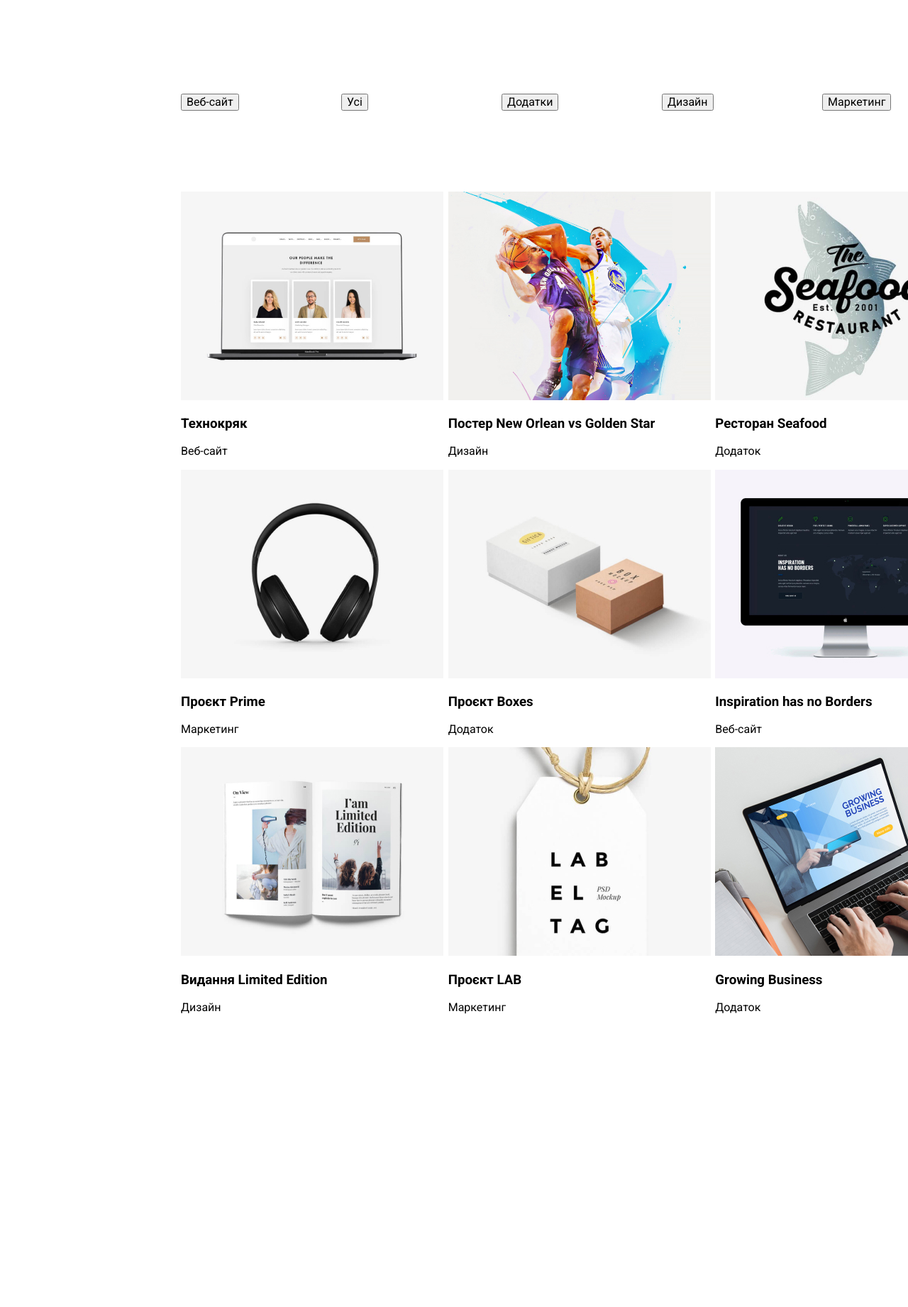
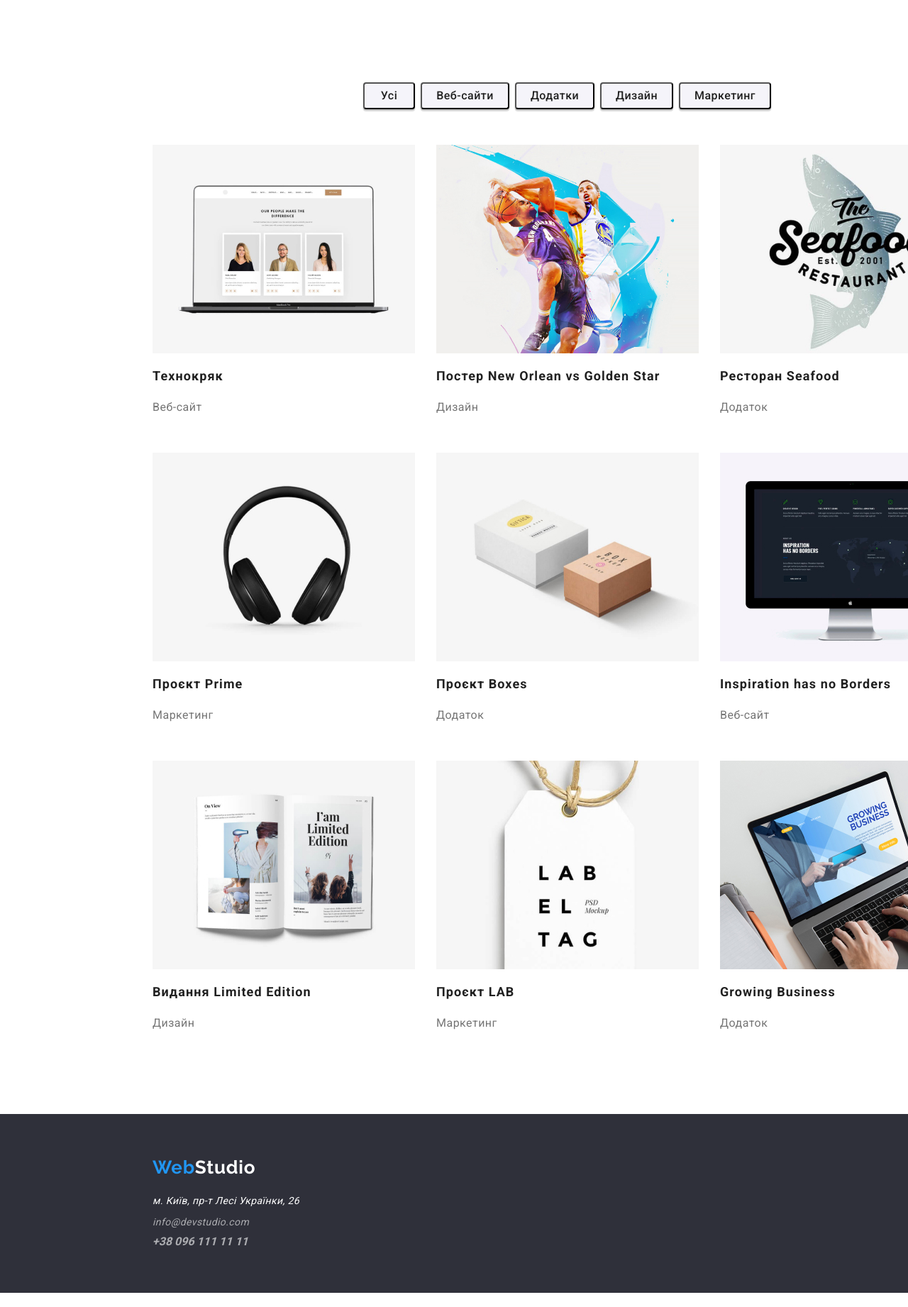
Before and after one commit to OlegGalepa/goit-markup-hw-02, a plain HTML site: page portfolio.html in a window 1280 px wide. Shown: the part 58-1900 px from the top of the page at 71% size. Drawn offline with Linux system fonts and the light colour scheme.

Commit message:
css update

```diff
--- a/css/styles.css
+++ b/css/styles.css
@@ -1,6 +1,8 @@
 /* Загальні стилі для сторінки */
 body {
     font-family: 'Roboto' , sans-serif ;
+    font-weight: 700;
+    font-style: normal;
     --bg-main-color: #F5F5F5;
     --bg-screan-footer-color:#2F303A;
     --bg-header-color: #fff;
@@ -26,8 +28,6 @@ a, ul {
 /* логотип */
 .logo {
     font-family: 'Raleway';
-    font-style: normal;
-    font-weight: 700;
     line-height: 1.19;
     font-size: 26px;
     letter-spacing: 0.03em;
@@ -57,7 +57,6 @@ a, ul {
 .navig>li>a {
     top: 32px;
     position: absolute;
-    font-style: normal;
     height: 16px;
     font-weight: 500;
     font-size: 14px;
@@ -73,8 +72,6 @@ a, ul {
     position:absolute;
     height: 16px;
     top: 32px;
-        /* font-family: 'Roboto'; */
-        font-style: normal;
         font-weight: 500;
         font-size: 14px;
         line-height: 1.14;
@@ -93,6 +90,7 @@ a, ul {
     left: 1263px;
 }
 /* Секція 1 інтерактивна  */
+
  .your-bussines {
     position: absolute;
     width: 1600px;
@@ -101,17 +99,14 @@ a, ul {
     top: 80px;
     background: var(--bg-screan-footer-color);
 }
-
-.your-bussines h1 {
+/* заголовок секції 1 */
+.titl {
     color: #fff;
     position: absolute;
-
     width: 696px;
     height: 120px;
     left: 452px;
     top: 280px;
-    /* font-family: 'Roboto'; */
-    font-style: normal;
     font-weight: 900;
     font-size: 44px;
     line-height: 1.36;
@@ -119,14 +114,12 @@ a, ul {
     letter-spacing: 0.06em;
     text-transform: uppercase;
 }
+/* кнопка */
 .servis {
-        /* font-family: 'Roboto'; */
-        font-style: normal;
-        font-weight: 700;
         font-size: 16px;
         line-height: 1.87;
         letter-spacing: 0.06em;
-        background: #2196F3;
+        background-color: var(--focus-color);
         border: 0;
         box-shadow: 0px 4px 4px rgba(0, 0, 0, 0.15);
         border-radius: 4px;
@@ -138,19 +131,23 @@ a, ul {
         color: var(--bg-header-color);
         cursor: pointer;
 }
-
-
+/* всі заголовки */
 .titles {
     height: 42px;
-    font-style: normal;
-    font-weight: 700;
     font-size: 36px;
     line-height: 1.16;
     text-align: center;
     letter-spacing: 0.03em;
     color: var(--title-text-color);
 }
-.section-features {
+/* секція 2 */
+
+.features {
+        display: grid;
+        grid-template-columns: repeat(4, 1fr);
+        grid-template-rows: 1fr;
+        grid-column-gap: 0px;
+        grid-row-gap: 0px;
         position: absolute;
         width: 1170px;
         height: 98px;
@@ -159,28 +156,32 @@ a, ul {
     }
 
     .atention-detail {
-    height: 98px;
-    left: 215px;
+        grid-area: 1 / 1 / 2 / 2;
           }
-
     .punctuality {
-    height: 74px;
-    left: 515px;
+        grid-area: 1 / 2 / 2 / 3;
     }
-
     .planning {
-    height: 74px;
-    left: 815px;
+        grid-area: 1 / 3 / 2 / 4;
     }
-
     .technology {
-    position: absolute;
-    width: 270px;
-    height: 98px;
-    left: 1115px;
-    top: 774px;
+        grid-area: 1 / 4 / 2 / 5;
     }
-
+ .titl-features {
+    font-size: 14px;
+    line-height: 1.14;
+    letter-spacing: 0.03em;
+    text-transform: uppercase;
+    color: var(--title-text-color)
+ }
+.par-features {
+    font-weight: 400;
+    font-size: 14px;
+    line-height: 1.71;
+    letter-spacing: 0.03em;
+    color: var(--o-nas-color)
+}
+/* Чим ми займаємося */
 .section-work {
     position: absolute;
     height: 386px;
@@ -188,7 +189,7 @@ a, ul {
     top: 966px;
     width: 1170px;
 }
-
+/* Наша команда */
 .section-commands {
     position: absolute;
     height: 648px;
@@ -196,6 +197,24 @@ a, ul {
     top: 1446px;
     background-color: var(--comands-color);
     width: 1600px;
+}
+.name-comands {
+    font-weight: 500;
+    font-size: 16px;
+    line-height: 1.18;
+    /* identical to box height */
+    text-align: center;
+    letter-spacing: 0.03em;
+    color: var(--title-text-color)
+}
+.work-name {
+    font-weight: 400;
+    font-size: 16px;
+    line-height: 19px;
+    /* identical to box height */
+    text-align: center;
+    letter-spacing: 0.03em;
+    color: var(--o-nas-color)
 }
 
 .designer {
@@ -226,38 +245,33 @@ position: absolute;
 }
 .marketing {
     position: absolute;
-        width: 270px;
     height: 368px;
     left: 815px;
-        /* top: 1632px; */
-
     background-color: var(--bg-header-color);
     /* material shadow v1 */
-
     box-shadow: 0px 1px 3px rgba(0, 0, 0, 0.12), 0px 1px 1px rgba(0, 0, 0, 0.14), 0px 2px 1px rgba(0, 0, 0, 0.2);
     border-radius: 0px 0px 4px 4px;
+    width: 270px;
 }
 .ui-designer {
     position: absolute;
-        width: 270px;
     height: 368px;
     left: 1115px;
     /* top: 1632px; */
-
     background-color: var(--bg-header-color);
     /* material shadow v1 */
-
     box-shadow: 0px 1px 3px rgba(0, 0, 0, 0.12), 0px 1px 1px rgba(0, 0, 0, 0.14), 0px 2px 1px rgba(0, 0, 0, 0.2);
     border-radius: 0px 0px 4px 4px;
+    width: 270px;
 }
 .carts {
-    position: absolute;
-        width: 1170px;
+
     height: 1360px;
     left: 215px;
     top: 174px;
+    width: 1170px;
 }
-
+/* підвал головна сторінка */
 .footer {
     position: absolute;
     height: 252px;
@@ -266,76 +280,212 @@ position: absolute;
     top: 2094px;
 
     background: var(--bg-screan-footer-color);
-    color: var(--text-footer-color)
+}
+/* лого підвал */
+.logof {
+    position: absolute;
+    height: 31px;
+    left: 215px;
+    top: 60px;
+    width: 145px;
+    font-size: 26px;
+    line-height: 1.19;
+    letter-spacing: 0.03em;
+    font-family: 'Raleway';
+    color: #fff;
 }
 
+.navigation {
+    /* color: var(--bg-header-color); */
+    position: absolute;
+    height: 21px;
+    left: 215px;
+    top: 111px;
+    font-weight: 400;
+    font-size: 14px;
+    line-height: 1.71;
+    letter-spacing: 0.03em;
+    color: var(--bg-header-color);
+    width: 231px;
+}
+.number {
+    font-weight: 400;
+    font-size: 14px;
+    line-height: 1.71;
+    letter-spacing: 0.03em;
+
+}
+.mailto {
+    position: absolute;
+    width: 231px;
+    height: 21px;
+    left: 215px;
+    top: 141px;
+    color: rgba(255, 255, 255, 0.6);
+}
+.tel {
+    position: absolute;
+    width: 231px;
+    height: 21px;
+    left: 215px;
+    top: 171px;
+    color: rgba(255, 255, 255, 0.6);
+}
+
+/* ПОРТФОЛІО */
 
 /* Кнопки в портфоліо */
-.butcarts {
-    display: grid;
-    grid-template-columns: repeat(5, 1fr);
-    grid-template-rows: repeat(5, 1fr);
-    grid-column-gap: 0px;
-    grid-row-gap: 0px;
+.but {
+    height: 38px;
+    top: 174px;
+    background-color: var(--comands-color);
+    box-shadow: 0px 3px 1px rgba(0, 0, 0, 0.1), 0px 1px 2px rgba(0, 0, 0, 0.08), 0px 2px 2px rgba(0, 0, 0, 0.12);
+    border-radius: 4px;
+    position: absolute;
+    cursor: pointer;
+    font-weight: 500;
+    font-size: 16px;
+    line-height: 1.62;
+    /* identical to box height, or 162% */
+    text-align: center;
+    letter-spacing: 0.03em;
+    color: var(--title-text-color)
 }
-
+.but:hover, .but:focus {
+    background-color: var(--focus-color);
+}
+.all-cart {
+    width: 73px;
+    left: 512px;
+}
 .site-cart {
-    grid-area: 1 / 1 / 2 / 2;
+    width: 125px;
+    left: 593px;
 }
-
-.all-cart {
-    grid-area: 1 / 2 / 2 / 3;
-}
-
 .addition-cart {
-    grid-area: 1 / 3 / 2 / 4;
+    width: 112px;
+    left: 726px;
 }
 
 .designer-cart {
-    grid-area: 1 / 4 / 2 / 5;
+    width: 103px;
+    left: 846px;
 }
 
 .marketing-cart {
-    grid-area: 1 / 5 / 2 / 6;
+    width: 130px;
+    left: 957px;
+
 }
 
 /* картки в портфоліо */
-.parent {
-    display: grid;
-    grid-template-columns: repeat(3, 1fr);
-    grid-template-rows: repeat(3, 1fr);
-    grid-column-gap: 0px;
-    grid-row-gap: 0px;
+.cards-name {
+    font-size: 18px;
+    /* line-height: 20;  */
+    letter-spacing: 0.06em;
+    color: var(--title-text-color);
+}
+.parag-cards {
+    font-weight: 400;
+        font-size: 16px;
+        line-height: 1.88;
+        /* identical to box height, or 188% */
+
+        letter-spacing: 0.03em;
+
+        color: var(--o-nas-color);
+}
+.laptop {
+box-sizing: border-box;
+
+    position: absolute;
+    width: 370px;
+    height: 404px;
+    left: 215px;
+    top: 262px;
 }
 
-.laptop {grid-area: 1 / 1 / 2 / 2;}
+.bascetball {
+    box-sizing: border-box;
 
-.bascetball {
-    grid-area: 1 / 2 / 2 / 3;
+    position: absolute;
+    width: 370px;
+    height: 404px;
+    left: 615px;
+    top: 262px;
 }
 
 .seafood {
-    grid-area: 1 / 3 / 2 / 4;
+box-sizing: border-box;
+
+    position: absolute;
+    width: 370px;
+    height: 404px;
+    left: 1015px;
+    top: 262px;
 }
 
 .prime {
-    grid-area: 2 / 1 / 3 / 2;
+    box-sizing: border-box;
+
+    position: absolute;
+    width: 370px;
+    height: 404px;
+    left: 215px;
+    top: 696px;
 }
 
 .boxes {
-    grid-area: 2 / 2 / 3 / 3;
+    box-sizing: border-box;
+
+    position: absolute;
+    width: 370px;
+    height: 404px;
+    left: 615px;
+    top: 696px;
 }
 
 .borders {
-    grid-area: 2 / 3 / 3 / 4;
+    box-sizing: border-box;
+
+    position: absolute;
+    width: 370px;
+    height: 404px;
+    left: 1015px;
+    top: 696px;
 }
 
-.poster {grid-area: 3 / 1 / 4 / 2;}
+.poster {position: absolute;
+    width: 370px;
+    height: 404px;
+    left: 215px;
+    top: 1130px;}
 
 .lav {
-    grid-area: 3 / 2 / 4 / 3;
+    box-sizing: border-box;
+
+    position: absolute;
+    width: 370px;
+    height: 404px;
+    left: 615px;
+    top: 1130px;
 }
 
 .busines {
-    grid-area: 3 / 3 / 4 / 4;
+    box-sizing: border-box;
+
+    position: absolute;
+    width: 370px;
+    height: 404px;
+    left: 1015px;
+    top: 1130px;
 }
+/* підвал портфоліо */
+.footerport {
+    position: absolute;
+    width: 1600px;
+    left: 0px;
+    top: 1628px;
+    height: 252px;
+    background: var(--bg-screan-footer-color);
+}
--- a/portfolio.html
+++ b/portfolio.html
@@ -39,14 +39,18 @@
       <section class="carts">
         <h2 class="titles" hidden>Портфоліо</h2>
         <ul class="butcarts">
-          <li><button class="site-cart" type="button">Веб-сайт</button></li>
-          <li><button class="all-cart" type="button">Усі</button></li>
+          <li><button class="all-cart but" type="button">Усі</button></li>
           <li>
-            <button class="addition-cart" type="button">Додатки</button>
+            <button class="site-cart but" type="button">Веб-сайти</button>
           </li>
-          <li><button class="designer-cart" type="button">Дизайн</button></li>
           <li>
-            <button class="marketing-cart" type="button">Маркетинг</button>
+            <button class="addition-cart but" type="button">Додатки</button>
+          </li>
+          <li>
+            <button class="designer-cart but" type="button">Дизайн</button>
+          </li>
+          <li>
+            <button class="marketing-cart but" type="button">Маркетинг</button>
           </li>
         </ul>
         <ul class="parent">
@@ -57,8 +61,8 @@
               width="370"
               height="294"
             />
-            <h3>Технокряк</h3>
-            <p>Веб-сайт</p>
+            <h3 class="cards-name">Технокряк</h3>
+            <p class="parag-cards">Веб-сайт</p>
           </li>
           <li class="bascetball">
             <img
@@ -67,8 +71,8 @@
               width="370"
               height="294"
             />
-            <h3>Постер New Orlean vs Golden Star</h3>
-            <p>Дизайн</p>
+            <h3 class="cards-name">Постер New Orlean vs Golden Star</h3>
+            <p class="parag-cards">Дизайн</p>
           </li>
           <li class="seafood">
             <img
@@ -77,8 +81,8 @@
               width="370"
               height="294"
             />
-            <h3>Ресторан Seafood</h3>
-            <p>Додаток</p>
+            <h3 class="cards-name">Ресторан Seafood</h3>
+            <p class="parag-cards">Додаток</p>
           </li>
           <li class="prime">
             <img
@@ -87,8 +91,8 @@
               width="370"
               height="294"
             />
-            <h3>Проєкт Prime</h3>
-            <p>Маркетинг</p>
+            <h3 class="cards-name">Проєкт Prime</h3>
+            <p class="parag-cards">Маркетинг</p>
           </li>
           <li class="boxes">
             <img
@@ -97,8 +101,8 @@
               width="370"
               height="294"
             />
-            <h3>Проєкт Boxes</h3>
-            <p>Додаток</p>
+            <h3 class="cards-name">Проєкт Boxes</h3>
+            <p class="parag-cards">Додаток</p>
           </li>
           <li class="borders">
             <img
@@ -107,8 +111,8 @@
               width="370"
               height="294"
             />
-            <h3>Inspiration has no Borders</h3>
-            <p>Веб-сайт</p>
+            <h3 class="cards-name">Inspiration has no Borders</h3>
+            <p class="parag-cards">Веб-сайт</p>
           </li>
           <li class="poster">
             <img
@@ -117,8 +121,8 @@
               width="370"
               height="294"
             />
-            <h3>Видання Limited Edition</h3>
-            <p>Дизайн</p>
+            <h3 class="cards-name">Видання Limited Edition</h3>
+            <p class="parag-cards">Дизайн</p>
           </li>
           <li class="lav">
             <img
@@ -127,8 +131,8 @@
               width="370"
               height="294"
             />
-            <h3>Проєкт LAB</h3>
-            <p>Маркетинг</p>
+            <h3 class="cards-name">Проєкт LAB</h3>
+            <p class="parag-cards">Маркетинг</p>
           </li>
           <li class="busines">
             <img
@@ -137,23 +141,31 @@
               width="370"
               height="294"
             />
-            <h3>Growing Business</h3>
-            <p>Додаток</p>
+            <h3 class="cards-name">Growing Business</h3>
+            <p class="parag-cards">Додаток</p>
           </li>
         </ul>
       </section>
     </main>
-    <footer class="footer">
-      <a class="logo" href="index.html"> <span class="web">Web</span>Studio </a>
-      <address id="1">
-        <ul>
+    <footer class="footerport">
+      <a class="logof" href="index.html">
+        <span class="web">Web</span>Studio
+      </a>
+      <address id="1" class="address">
+        <ul class="inform">
           <li>
-            <a href="https://goo.gl/maps/NmpcZfHMNgNycroPA"
+            <a class="navigation" href="https://goo.gl/maps/NmpcZfHMNgNycroPA"
               >м. Київ, пр-т Лесі Українки, 26</a
             >
           </li>
-          <li><a href="mailto:info@devstudio.com">info@devstudio.com</a></li>
-          <li><a href="tel:+380961111111">+38 096 111 11 11</a></li>
+          <li class="number">
+            <a class="mailto" href="mailto:info@devstudio.com"
+              >info@devstudio.com</a
+            >
+          </li>
+          <li>
+            <a class="tel" href="tel:+380961111111">+38 096 111 11 11</a>
+          </li>
         </ul>
       </address>
     </footer>
```
Also changed, not shown: index.html (+31 -23 lines). Lines whose indentation alone changed are shown as unchanged.
